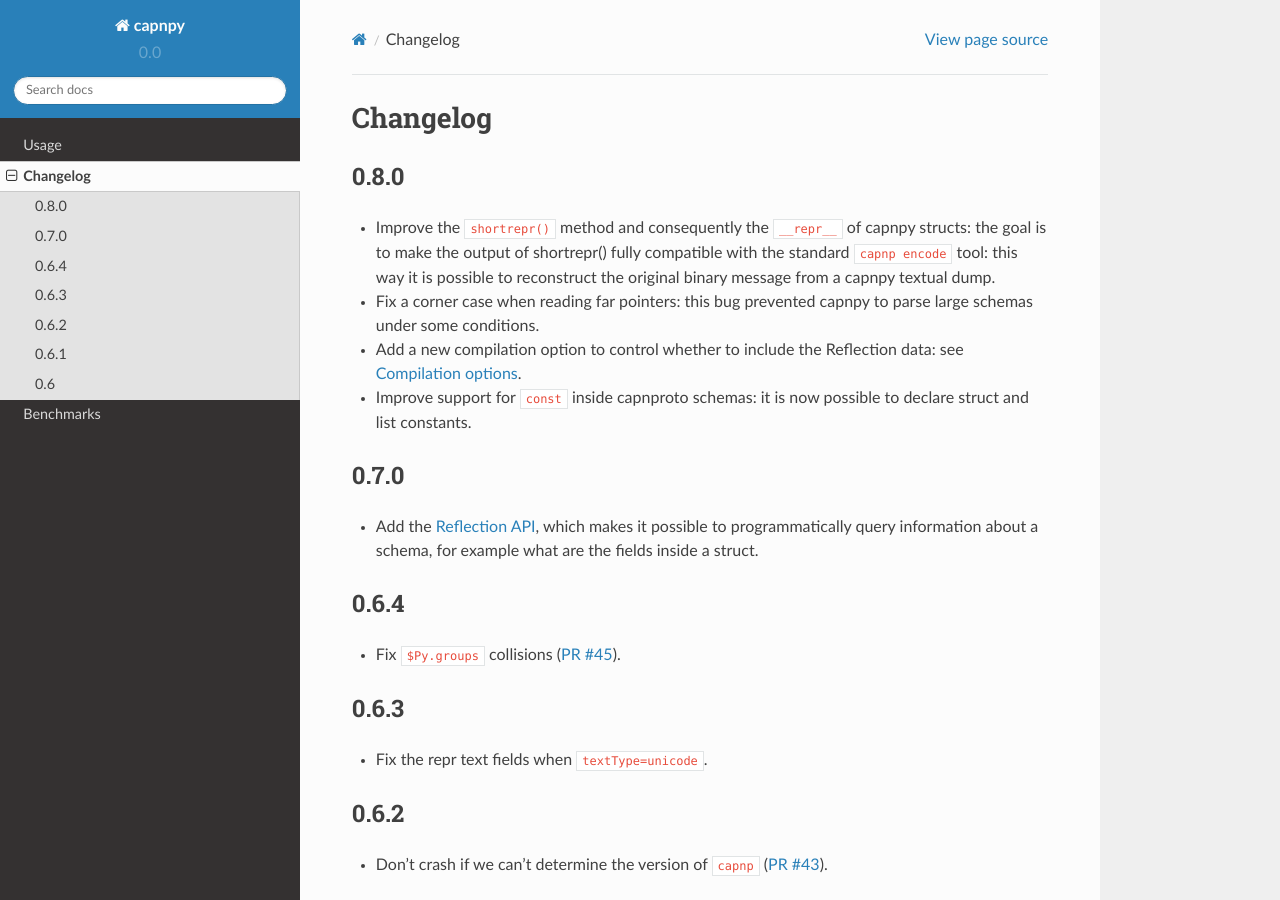
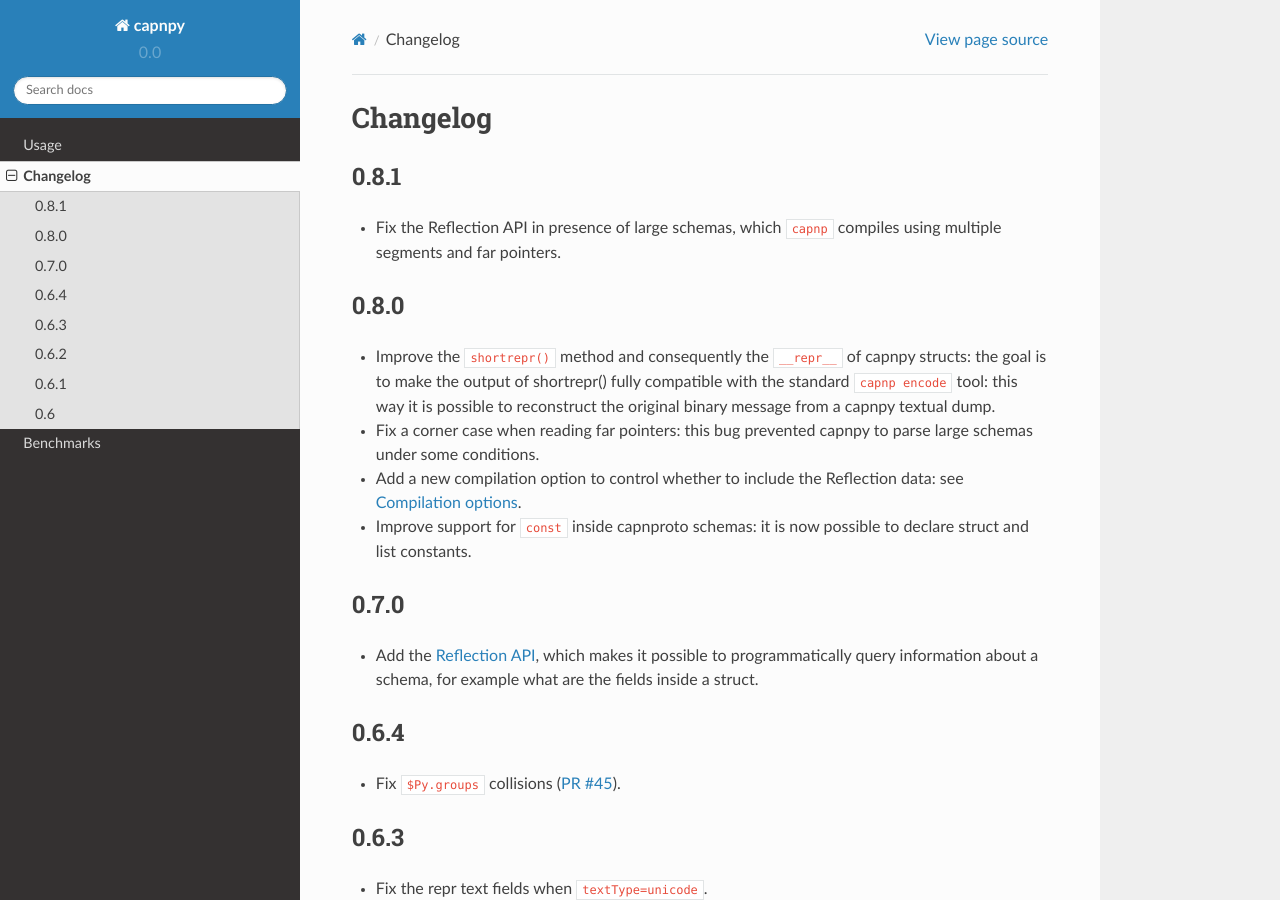
Before and after one commit to antocuni/capnpy, a Sphinx documentation site: the page built from docs/source/changelog.rst, in a window 1280 px wide and 900 px high. Built offline with Sphinx 7.4.7 and the Read the Docs theme 2.0.0, drawn with Linux system fonts in a browser that asks for light colours.

Commit message:
document the upcoming 0.8.1 bugfix release

```diff
--- a/docs/source/changelog.rst
+++ b/docs/source/changelog.rst
@@ -4,6 +4,12 @@ Changelog
 
 .. To see the commits between two versions:
    git log --graph --oneline 0.6.4..0.7.0
+
+0.8.1
+=====
+
+* Fix the Reflection API in presence of large schemas, which ``capnp``
+  compiles using multiple segments and far pointers.
 
 0.8.0
 =====
```
